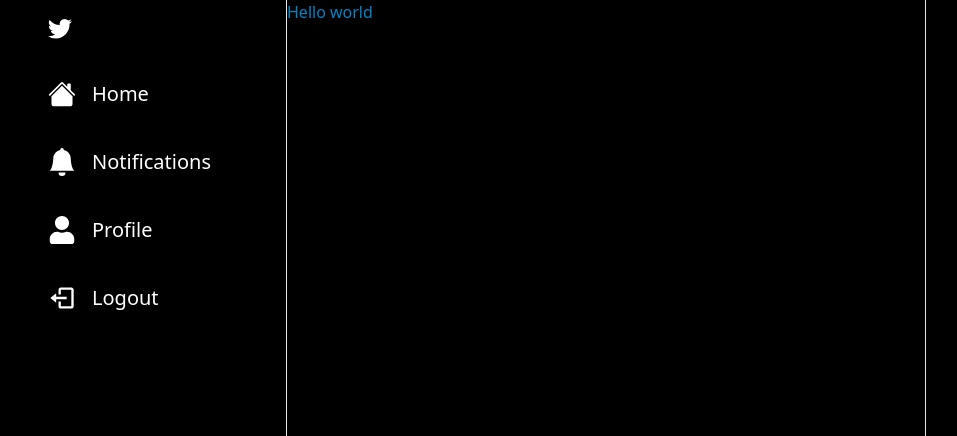
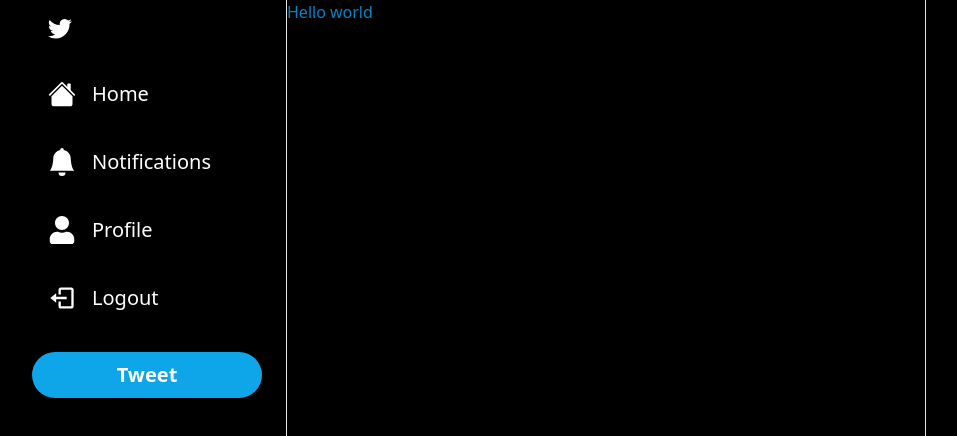
Before and after one commit to BertoRamosM/twitter-clone, a Next.js app: page / in a window 1280 px wide. Shown: the top 436 px of the page, without its empty margins (34-991 px from the left). Built offline with nearby package versions, Linux system fonts and the light colour scheme.

Commit message:
fixing errors

```diff
--- a/components/layout/SidebarItem.tsx
+++ b/components/layout/SidebarItem.tsx
@@ -10,7 +10,7 @@ interface SidebarItemProps {
 
 const SidebarItem:React.FC<SidebarItemProps >= ({ label, href, icon:Icon, onClick }) => {
   return (
-    <div className='flex flex-row items-center'>
+    <a className='flex flex-row items-center' onClick={onClick} href={href}>
       <div className="relative rounded-full h-14 w-14 flex items-center justify-center p-4 hover:bg-slate-300 hover:bg-opacity-10 cursor-pointer lg:hidden">
         <Icon size={28} color='white'/>
       </div>
@@ -20,7 +20,7 @@ const SidebarItem:React.FC<SidebarItemProps >= ({ label, href, icon:Icon, onClic
           {label}
         </p>
       </div>
-    </div>
+    </a>
   )
 }
 
--- a/components/layout/SidebarTweetButton.tsx
+++ b/components/layout/SidebarTweetButton.tsx
@@ -11,7 +11,9 @@ const SidebarTweetButton = () => {
       <div className="mt-6 lg:hidden rounded-full h-14 w-14 flex p-4 items-center justify-center bg-sky-500 hover:bg-opacity-80 transition cursor-pointer">
     <FaFeather size={24} color='white'/>
       </div>
-
+      <div className="mt-6 hidden lg:block px-4 py-2 rounded-full bg-sky-500 hover:bg-opacity-80 cursor-pointer transition">
+        <p className='text-white hidden lg:block text-center text-[20px] font-semibold'>Tweet</p>
+    </div>
     </div>
   )
 }
```
